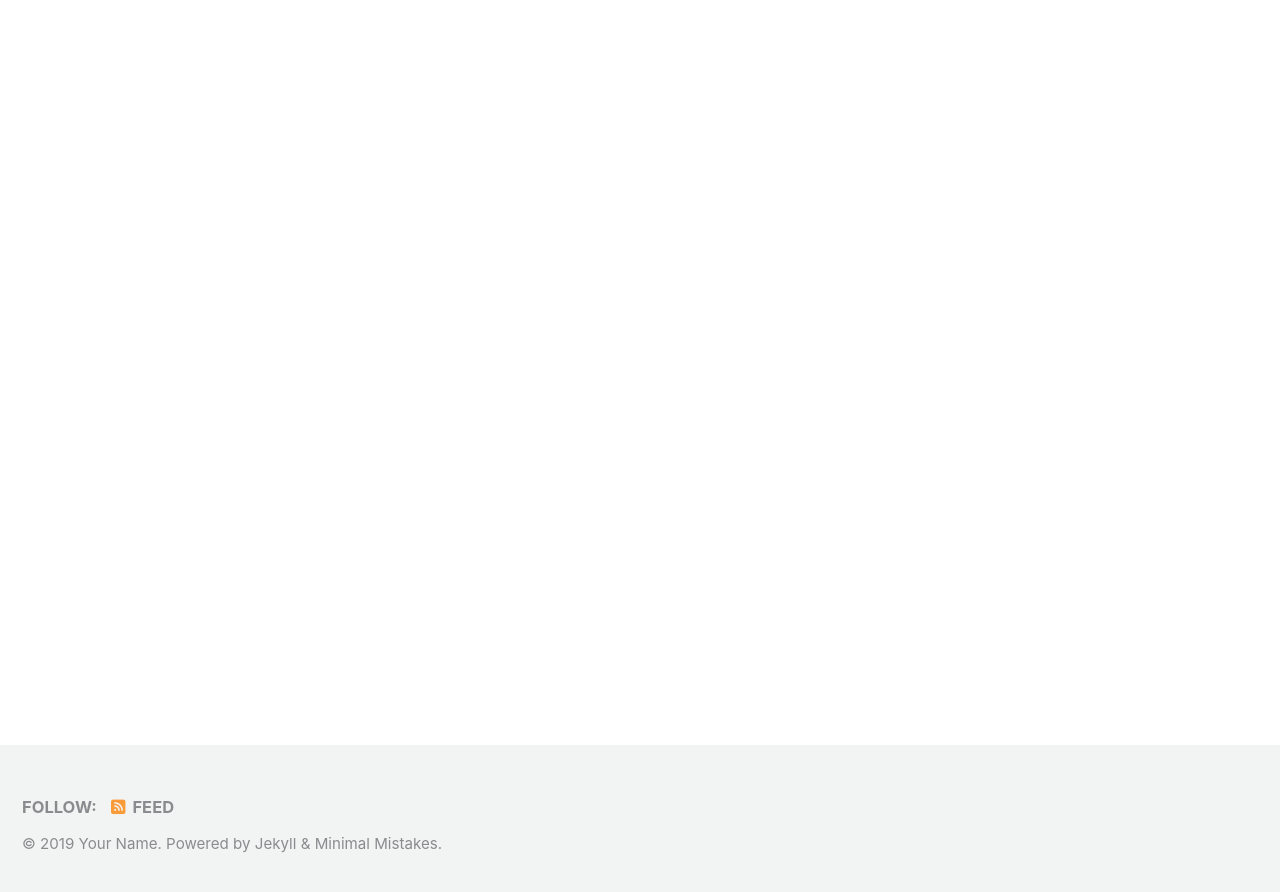
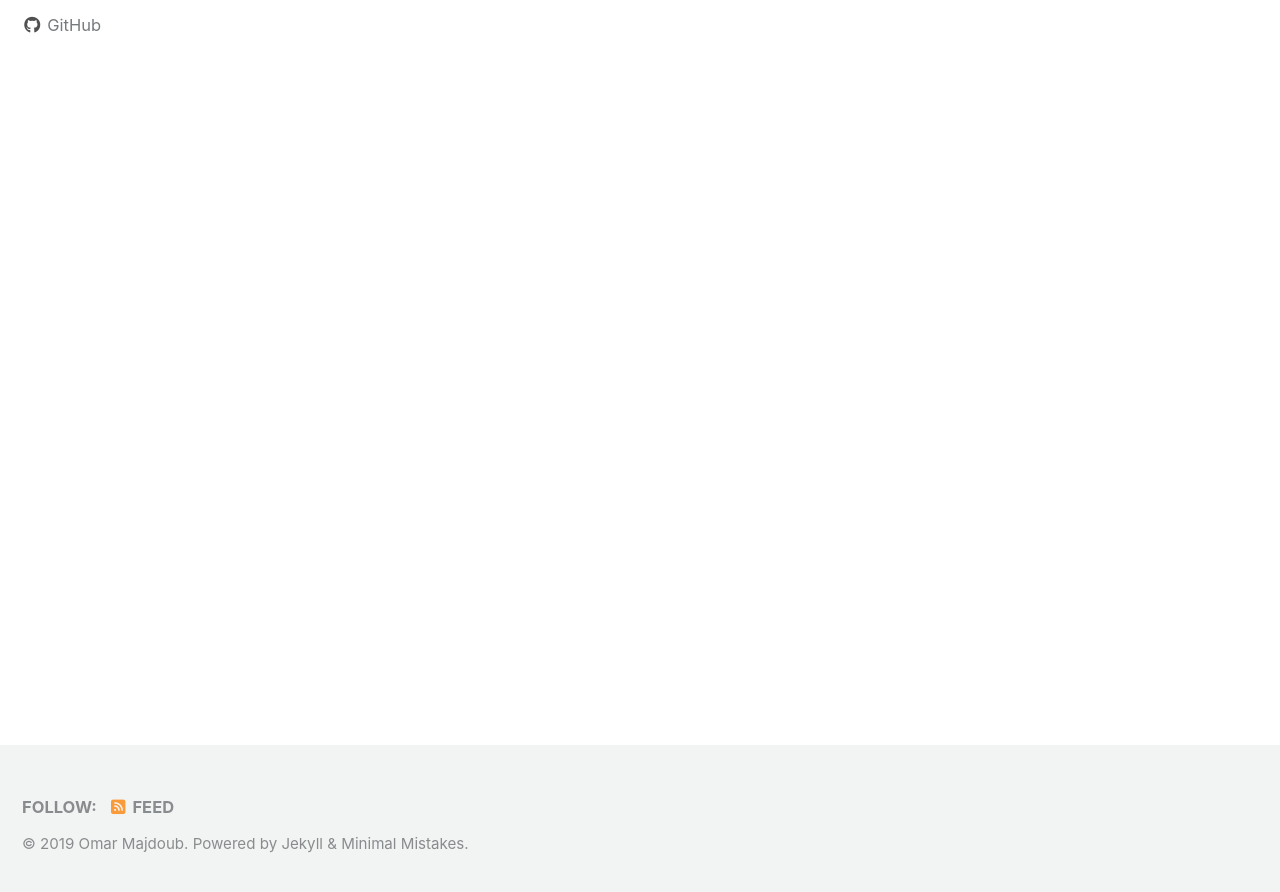
Before and after one commit to ganzaro/ganzaro.github.io, a Jekyll site: the page built from index.html, in a window 1280 px wide and 900 px high, scrolled down 222 px. Shown: the top 892 px of the window. Built offline with Jekyll 4.4.1, drawn with Linux system fonts in a browser that asks for light colours; cached includes are drawn as plain includes; nearby versions of some CDN libraries; the list of posts is cut into pages by our own code; some of the changed text lies outside the part shown.

Commit message:
added name

```diff
--- a/_config.yml
+++ b/_config.yml
@@ -16,11 +16,11 @@ minimal_mistakes_skin    : "default" # "air", "aqua", "contrast", "dark", "dirt"
 
 # Site Settings
 locale                   : "en-US"
-title                    : "Site Title"
+title                    : "Omar Majdoub"
 title_separator          : "-"
 subtitle                 : # site tagline that appears below site title in masthead
-name                     : "Your Name"
-description              : "An amazing website."
+name                     : "Omar Majdoub"
+description              : "Data Engineering Portfolio."
 url                      : # the base hostname & protocol for your site e.g. "https://mmistakes.github.io"
 baseurl                  : # the subpath of your site, e.g. "/blog"
 repository               : # GitHub username/repo-name e.g. "mmistakes/minimal-mistakes"
@@ -107,9 +107,9 @@ analytics:
 
 # Site Author
 author:
-  name             : "Your Name"
+  name             : "Omar Majdoub"
   avatar           : # path of avatar image, e.g. "/assets/images/bio-photo.jpg"
-  bio              : "I am an **amazing** person."
+  bio              : "Data Engineering Portfolio"
   location         : "Somewhere"
   email            :
   links:
@@ -127,7 +127,7 @@ author:
       # url: "https://facebook.com/"
     - label: "GitHub"
       icon: "fab fa-fw fa-github"
-      # url: "https://github.com/"
+      url: "https://github.com/ganzaro"
     - label: "Instagram"
       icon: "fab fa-fw fa-instagram"
       # url: "https://instagram.com/"
@@ -292,3 +292,11 @@ defaults:
       comments: # true
       share: true
       related: true
+
+  # _pages
+  - scope:
+      path: ""
+      type: posts
+    values:
+      layout: single
+      author_profile: true
```
